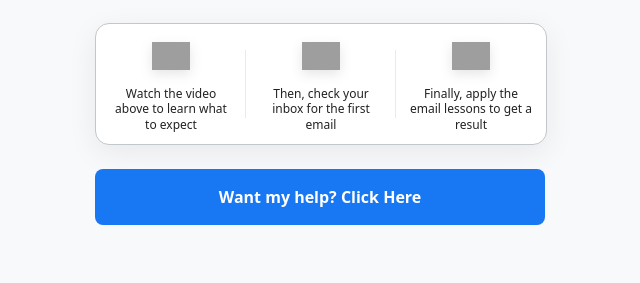
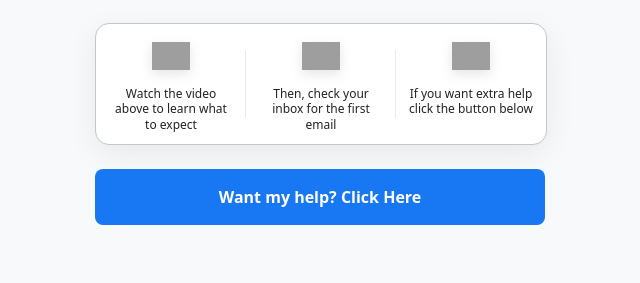
Before and after one commit to asherrobinsonfitness/asherrobinsonfitness.github.io, a PHP site: page /offer.php in a window 1280 px wide. Shown: the part 517-800 px from the top of the page, without its empty margins (319-959 px from the left). Run offline with PHP 8.4, Linux system fonts and the light colour scheme; grey boxes are pictures that could not be loaded.

Commit message:
Update offer.php

```diff
--- a/offer.php
+++ b/offer.php
@@ -1566,8 +1566,8 @@
                                 <div class="benefit-text">Then, check your inbox for the first email</div>
                             </div>
                             <div class="benefit-item">
-                                <div class="benefit-icon"><img src="https://i.postimg.cc/1tKzJXFg/blastoff.png" alt="Blastoff icon"></div>
-                                <div class="benefit-text">Finally, apply the email lessons to get a result</div>
+                                <div class="benefit-icon"><img src="https://i.postimg.cc/jST0CQ2y/people.png" alt="Person icon"></div>
+                                <div class="benefit-text">If you want extra help click the button below</div>
                             </div>
                         </div>
                     </div>
```
